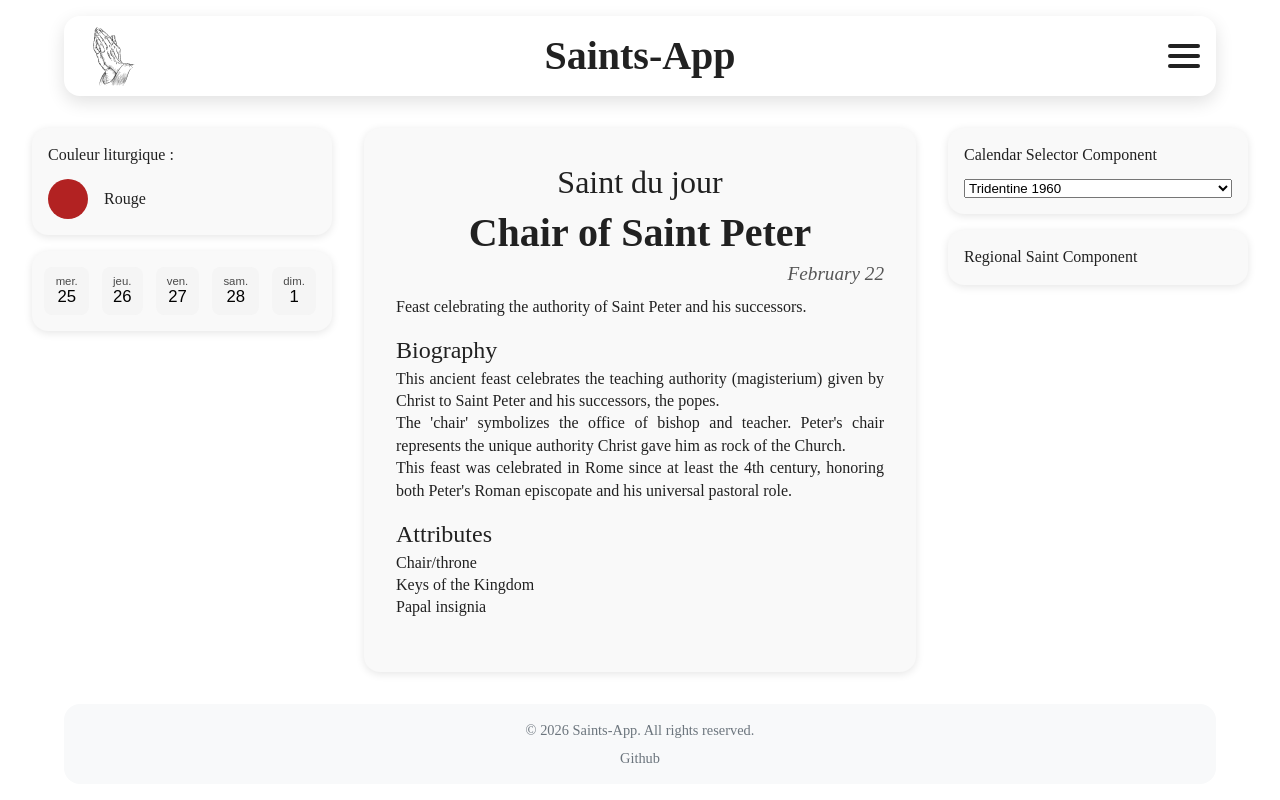
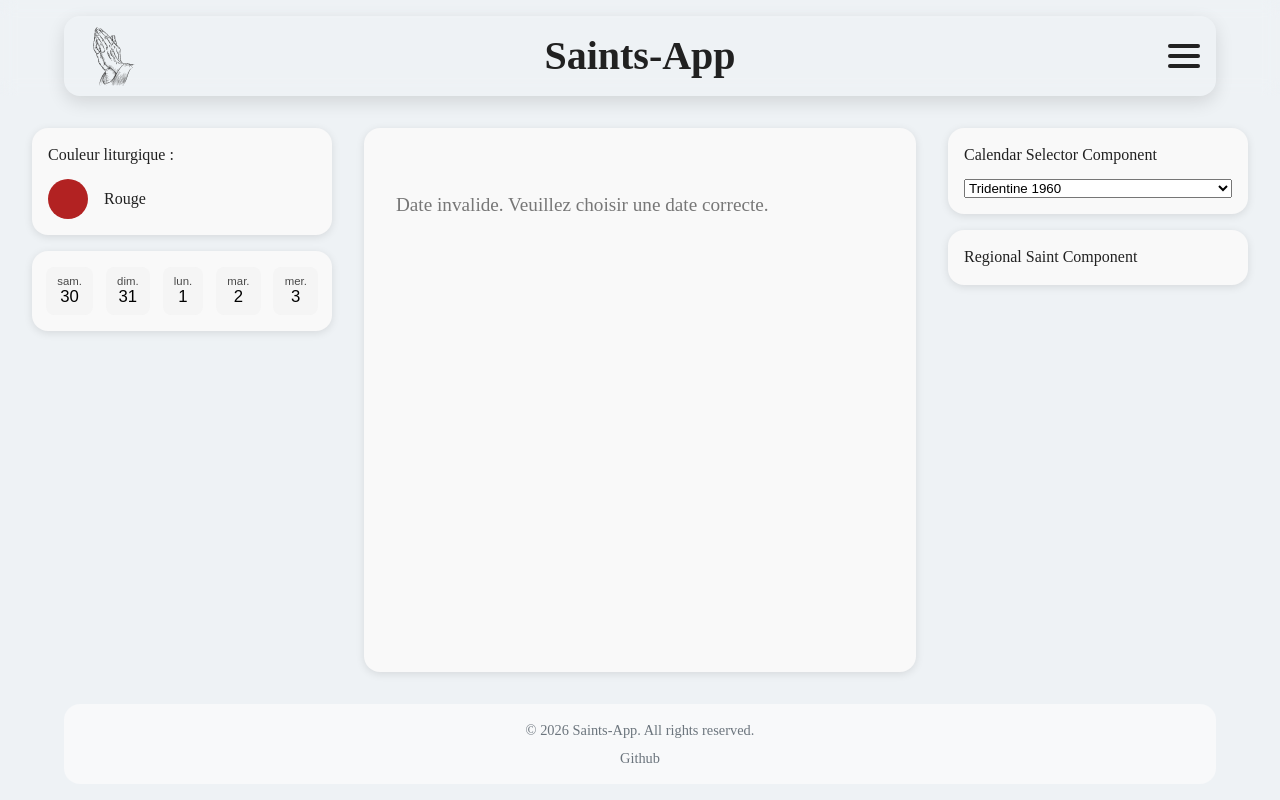
Before and after one commit to cybreuil/saints-app, a React (Vite) app: page /saint-of-the-day/1 in a window 1280 px wide. Built offline with nearby package versions, Linux system fonts and the light colour scheme; a web font is replaced by a local one.

Commit message:
better logic on component with fallback

```diff
--- a/src/components/BodyClassController/BodyClassController.tsx
+++ b/src/components/BodyClassController/BodyClassController.tsx
@@ -1,29 +1,27 @@
 import { useLocation } from "react-router-dom";
 import { useEffect } from "react";
-
-const routeToClass = {
-	"/": "page-home",
-	"/saint-of-the-day": "saintoftheday",
-	"/about": "aboutpage",
-	"/saints": "saintslist",
-	// Routes a ajouter ici
-};
 
 const BodyClassController = () => {
 	const location = useLocation();
 
 	useEffect(() => {
-		const cls = routeToClass[location.pathname] || "";
-
 		// Supprime toutes les classes connues
-		Object.values(routeToClass).forEach((c) =>
-			document.body.classList.remove(c),
+		document.body.classList.remove(
+			"page-home",
+			"saintoftheday",
+			"aboutpage",
+			"saintslist",
 		);
 
-		// Ajoute la classe courante
+		let cls = "";
+		if (location.pathname === "/") cls = "page-home";
+		else if (location.pathname.startsWith("/saint-of-the-day"))
+			cls = "saintoftheday";
+		else if (location.pathname === "/about") cls = "aboutpage";
+		else if (location.pathname === "/saints") cls = "saintslist";
+
 		if (cls) document.body.classList.add(cls);
 
-		// Nettoyage optionnel à l'unmount
 		return () => {
 			if (cls) document.body.classList.remove(cls);
 		};
--- a/src/components/LiturgicalColor/LiturgicalColor.tsx
+++ b/src/components/LiturgicalColor/LiturgicalColor.tsx
@@ -10,6 +10,10 @@ const LiturgicalColor = ({
 	return (
 		<div className="liturgical-color">
 			Couleur liturgique :
+			{!color ? (
+				<p>Inconnue</p>
+			) : (
+				<>
 					<div className="liturgical-color__infos">
 						<div
 							className="liturgical-color__circle"
@@ -19,6 +23,8 @@ const LiturgicalColor = ({
 						/>
 						<p className="liturgical-color__name">{colorName}</p>
 					</div>
+				</>
+			)}
 		</div>
 	);
 };
--- a/src/components/MiniCalendar/MiniCalendar.css
+++ b/src/components/MiniCalendar/MiniCalendar.css
@@ -1,13 +1,7 @@
-.mini-calendar {
-	display: flex;
-	justify-content: flex-end;
-	gap: 0.5rem;
-	margin-bottom: 1rem;
-}
-
 .mini-calendar {
 	display: flex;
 	flex-direction: row;
+	justify-content: center;
 	overflow: hidden;
 	gap: 0.8rem;
 	box-shadow: 0 2px 8px rgba(0, 0, 0, 0.1);
--- a/src/components/MiniCalendar/MiniCalendar.tsx
+++ b/src/components/MiniCalendar/MiniCalendar.tsx
@@ -1,16 +1,27 @@
 import { useMemo } from "react";
-import { useNavigate, useLocation } from "react-router-dom";
+import { useNavigate, useLocation, useParams } from "react-router-dom";
 import "./MiniCalendar.css";
 
-function getWeekDays(date = new Date()) {
+// function getWeekDays(date = new Date()) {
+// 	const start = new Date(date);
+// 	start.setDate(date.getDate() - date.getDay() + 1); // Lundi
+// 	return Array.from({ length: 7 }, (_, i) => {
+// 		const d = new Date(start);
+// 		d.setDate(start.getDate() + i);
+// 		return d;
+// 	});
+// }
+
+// Version 5 jours (autour de la date sélectionnée)
+const get5WeekDays = (date = new Date()) => {
 	const start = new Date(date);
-	start.setDate(date.getDate() - date.getDay() + 1); // Lundi
-	return Array.from({ length: 7 }, (_, i) => {
+	start.setDate(date.getDate() - 2); // 2 jours avant
+	return Array.from({ length: 5 }, (_, i) => {
 		const d = new Date(start);
 		d.setDate(start.getDate() + i);
 		return d;
 	});
-}
+};
 
 function formatDate(d: Date) {
 	return d.toISOString().slice(0, 10); // YYYY-MM-DD
@@ -25,11 +36,33 @@ export function MiniCalendar() {
 	const location = useLocation();
 
 	// Récupère la date sélectionnée depuis la query string (?date=YYYY-MM-DD)
-	const params = new URLSearchParams(location.search);
-	const selectedDate = params.get("date") || getTodayStr();
+	// const params = new URLSearchParams(location.search);
+	// const selectedDate = params.get("date") || getTodayStr();
+
+	// On recupere la date depuis le param finalement !
+	const { date } = useParams<{ date: string }>();
+	let selectedDate = "";
+	if (
+		date &&
+		!/^\d{4}-\d{2}-\d{2}$/.test(date) &&
+		isNaN(new Date(date).getTime())
+	) {
+		// Si la date n'est pas au format YYYY-MM-DD ou n'est pas une date valide, on ignore et on utilise aujourd'hui
+		console.warn(
+			"Date invalide dans l'URL, utilisation de la date du jour",
+		);
+		selectedDate = getTodayStr();
+	} else {
+		selectedDate = date || getTodayStr();
+	}
+
+	// const weekDays = useMemo(
+	// 	() => getWeekDays(new Date(selectedDate)),
+	// 	[selectedDate],
+	// );
 
 	const weekDays = useMemo(
-		() => getWeekDays(new Date(selectedDate)),
+		() => get5WeekDays(new Date(selectedDate)),
 		[selectedDate],
 	);
 
@@ -42,9 +75,7 @@ export function MiniCalendar() {
 					<button
 						key={dateStr}
 						className={`mini-calendar-day${isSelected ? " selected" : ""}`}
-						onClick={() =>
-							navigate(`/saint-of-the-day?date=${dateStr}`)
-						}
+						onClick={() => navigate(`/saint-of-the-day/${dateStr}`)}
 						aria-current={isSelected ? "date" : undefined}
 					>
 						<span className="mini-calendar-day-label">
--- a/src/pages/SaintOfTheDay/SaintOfTheDay.tsx
+++ b/src/pages/SaintOfTheDay/SaintOfTheDay.tsx
@@ -1,4 +1,5 @@
 import React, { useMemo, useState } from "react";
+import { useParams } from "react-router-dom";
 import saintsData from "../../data/saints.json";
 import "./SaintOfTheDay.css";
 import { CalendarSelector } from "../../components/CalendarSelector/CalendarSelector";
@@ -16,30 +17,54 @@ const getTodayKey = () => {
 	return `${month}-${day}`;
 };
 
+// Convertit une date "YYYY-MM-DD" en "MM-DD"
+const getKeyFromDate = (dateStr: string) => {
+	const [year, month, day] = dateStr.split("-");
+	if (month && day) return `${month}-${day}`;
+	return getTodayKey();
+};
+
+const isValidDate = (dateStr: string) => {
+	// Vérifie le format YYYY-MM-DD
+	const regex = /^\d{4}-\d{2}-\d{2}$/;
+	if (!regex.test(dateStr)) return false;
+	const date = new Date(dateStr);
+	// Vérifie que la date existe vraiment (évite 2024-02-31)
+	return (
+		!isNaN(date.getTime()) && date.toISOString().slice(0, 10) === dateStr
+	);
+};
+
 const SaintOfTheDay: React.FC = () => {
 	const [isLoading, setIsLoading] = useState(true);
 	const { calendar } = useCalendar();
+	const { date } = useParams<{ date: string }>();
 
-	const saint = useMemo(() => {
-		const todayKey = getTodayKey();
+	const { saint, invalidDate } = useMemo(() => {
+		if (date && !isValidDate(date))
+			return { saint: null, invalidDate: true };
+		const key = date ? getKeyFromDate(date) : getTodayKey();
 		const calendarData =
 			saintsData.calendars[calendar as keyof typeof saintsData.calendars];
-		if (!calendarData || !calendarData.saints) return null;
+		if (!calendarData || !calendarData.saints)
+			return { saint: null, invalidDate: false };
 		const saints =
-			calendarData.saints[todayKey as keyof typeof calendarData.saints] ||
-			[];
-		return saints.length > 0 ? saints[0] : null;
-	}, [calendar]);
+			calendarData.saints[key as keyof typeof calendarData.saints] || [];
+		return {
+			saint: saints.length > 0 ? saints[0] : null,
+			invalidDate: false,
+		};
+	}, [calendar, date]);
 
-	if (!saint) {
-		return (
-			<div className="saint-of-the-day-container">
-				<p className="no-saint-message">
-					Aucun saint trouvé pour aujourd'hui.
-				</p>
-			</div>
-		);
-	}
+	// if (!saint) {
+	// 	return (
+	// 		<div className="saint-of-the-day-container">
+	// 			<p className="no-saint-message">
+	// 				Aucun saint trouvé pour aujourd'hui.
+	// 			</p>
+	// 		</div>
+	// 	);
+	// }
 
 	return (
 		<div className="saint-of-the-day-layout">
@@ -71,11 +96,23 @@ const SaintOfTheDay: React.FC = () => {
 				animate={{ opacity: 1 }}
 				transition={TRANSITIONS.slower}
 			>
+				{invalidDate ? (
+					<p className="no-saint-message">
+						Date invalide. Veuillez choisir une date correcte.
+					</p>
+				) : !saint ? (
+					<p className="no-saint-message">
+						Aucun saint trouvé pour cette date.
+					</p>
+				) : (
+					<>
 						<h2>Saint du jour</h2>
 						<h1>{saint.name}</h1>
 						<p className="feast-day">{saint.feastDay}</p>
 						<div className="saint-details">
-					{saint.image && <img src={saint.image} alt={saint.name} />}
+							{saint.image && (
+								<img src={saint.image} alt={saint.name} />
+							)}
 							<p>{saint.description}</p>
 							{saint.biography && saint.biography.length > 0 && (
 								<div>
@@ -87,13 +124,16 @@ const SaintOfTheDay: React.FC = () => {
 									</ul>
 								</div>
 							)}
-					{saint.attributes && saint.attributes.length > 0 && (
+							{saint.attributes &&
+								saint.attributes.length > 0 && (
 									<div className="attributes-section">
 										<h3>Attributes</h3>
 										<ul>
-								{saint.attributes.map((attr, idx) => (
+											{saint.attributes.map(
+												(attr, idx) => (
 													<li key={idx}>{attr}</li>
-								))}
+												),
+											)}
 										</ul>
 									</div>
 								)}
@@ -108,6 +148,8 @@ const SaintOfTheDay: React.FC = () => {
 								</div>
 							)}
 						</div>
+					</>
+				)}
 			</motion.div>
 
 			<div className="sidebar-right">
```
Lines whose indentation alone changed are shown as unchanged.
